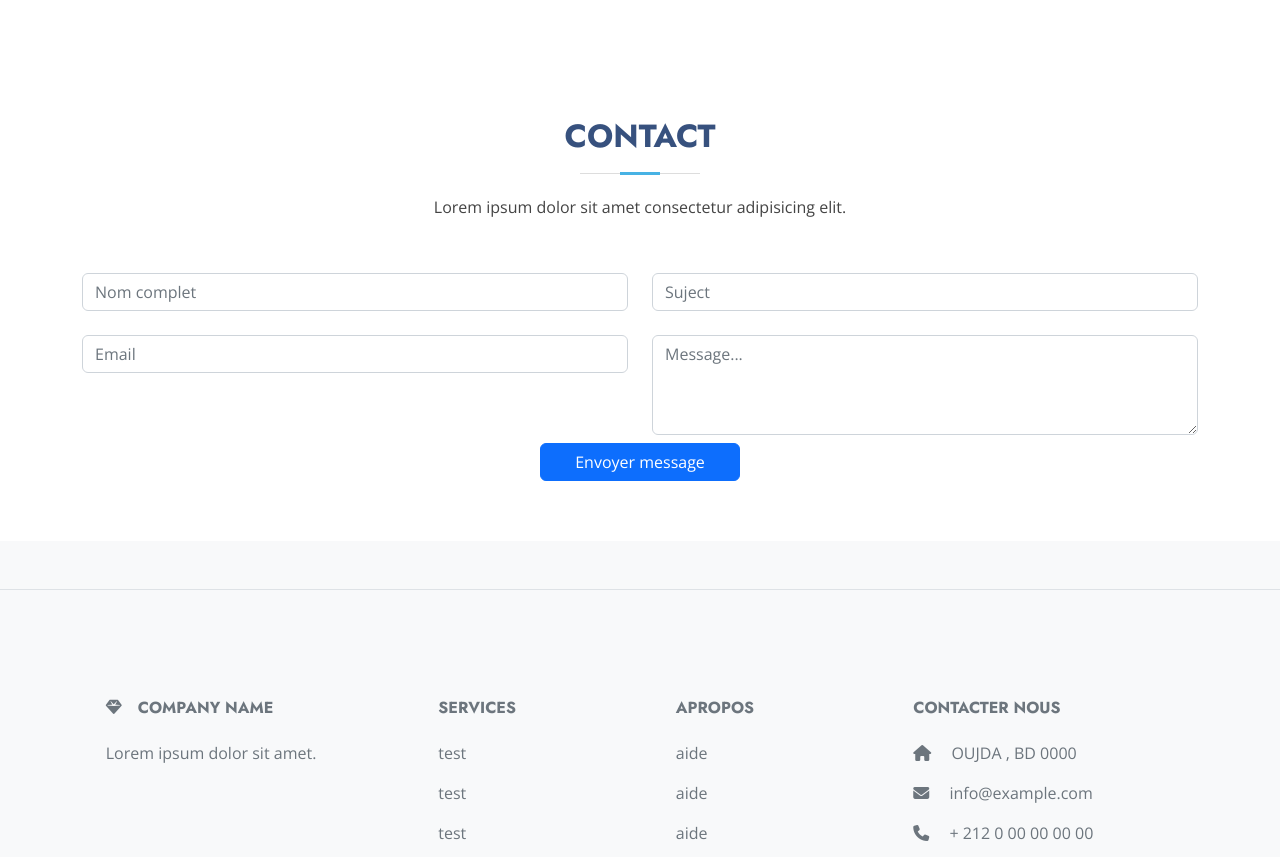
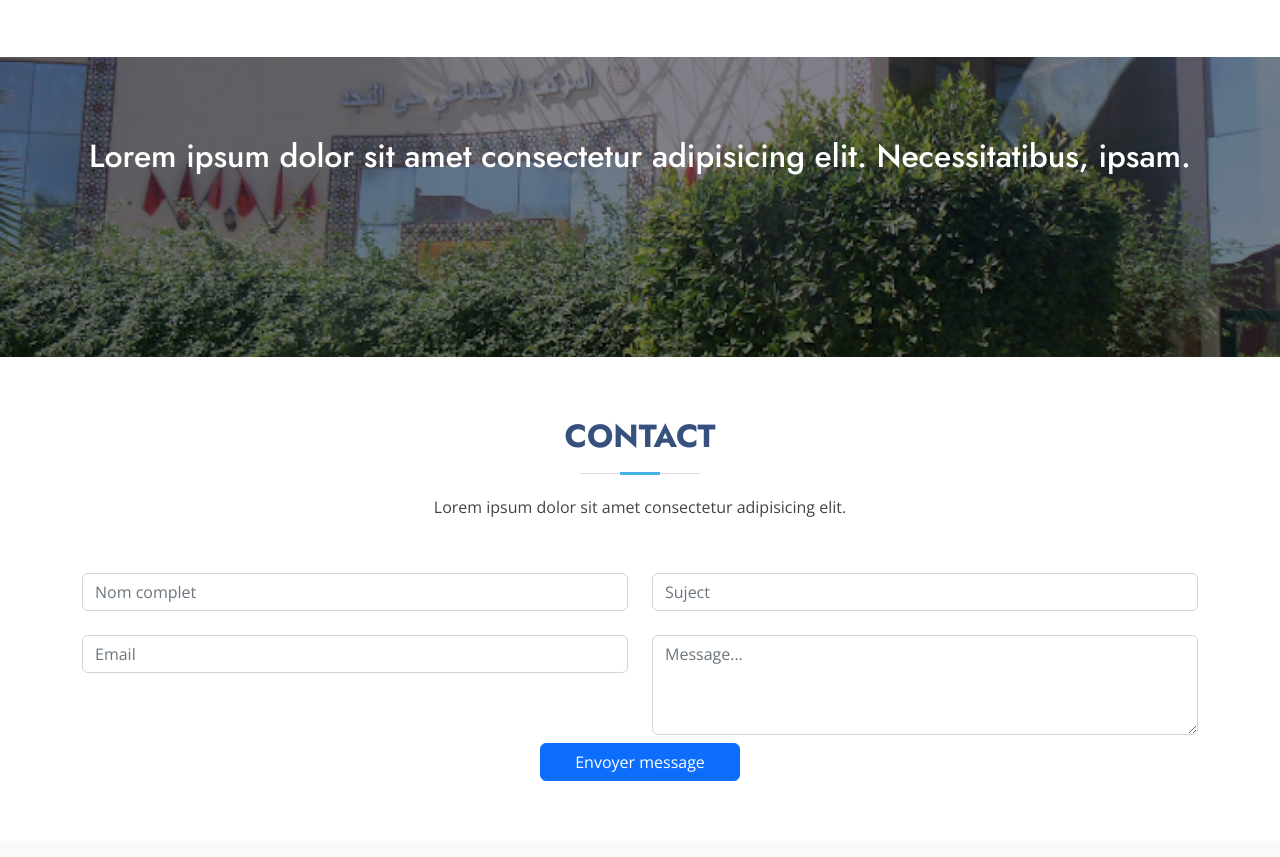
Before and after one commit to AymanGu/prt.github.io, a plain HTML site: page index.html in a window 1280 px wide. Shown: the part 2149-3006 px from the top of the page. Drawn offline with nearby package versions, Linux system fonts and the light colour scheme.

Commit message:
Update index.html

```diff
--- a/index.html
+++ b/index.html
@@ -315,6 +315,21 @@
   </section>
 
 
+<div style="background: linear-gradient(rgba(0,0,20,0.5), rgba(0,0,20,0.5), rgba(0,0,0,0.5)), url('assets/img/jam3iya.JPG'); background-repeat: no-repeat; background-size: cover; background-position: center;height: 300px; " class="text">
+  <div class="container">
+    <div class="row">
+      <div class="col-lg-12 d-flex flex-column justify-content-center " data-aos="fade-up" data-aos-delay="200">
+        <h1 class=" "></h1><br><br><br>
+        <h2 class="text-white text-center">Lorem ipsum dolor sit amet consectetur adipisicing elit. Necessitatibus, ipsam.</h2>
+
+      </div>
+      <div class="col-lg-6 order-1 order-lg-2 " data-aos="zoom-in" data-aos-delay="200">
+
+      </div>
+    </div>
+</section>
+</div>
+</div>
 
 
 
```
